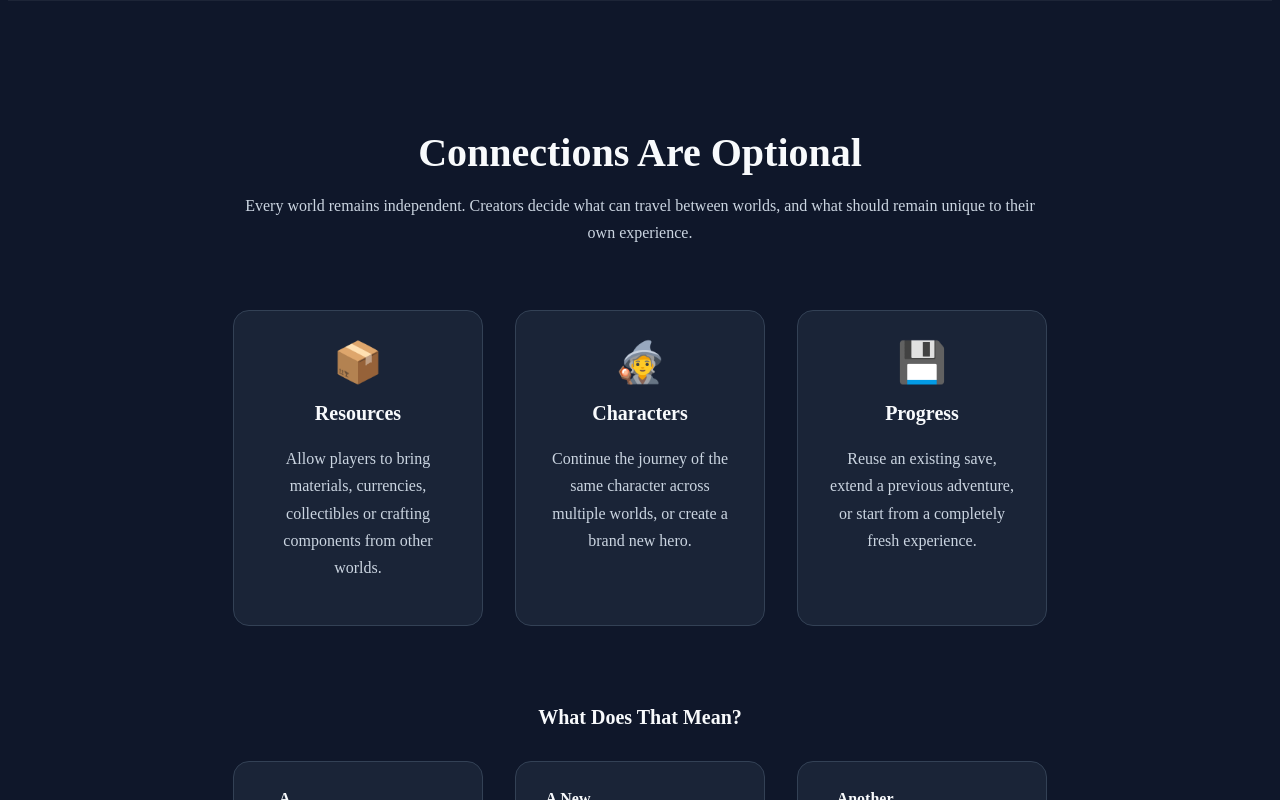
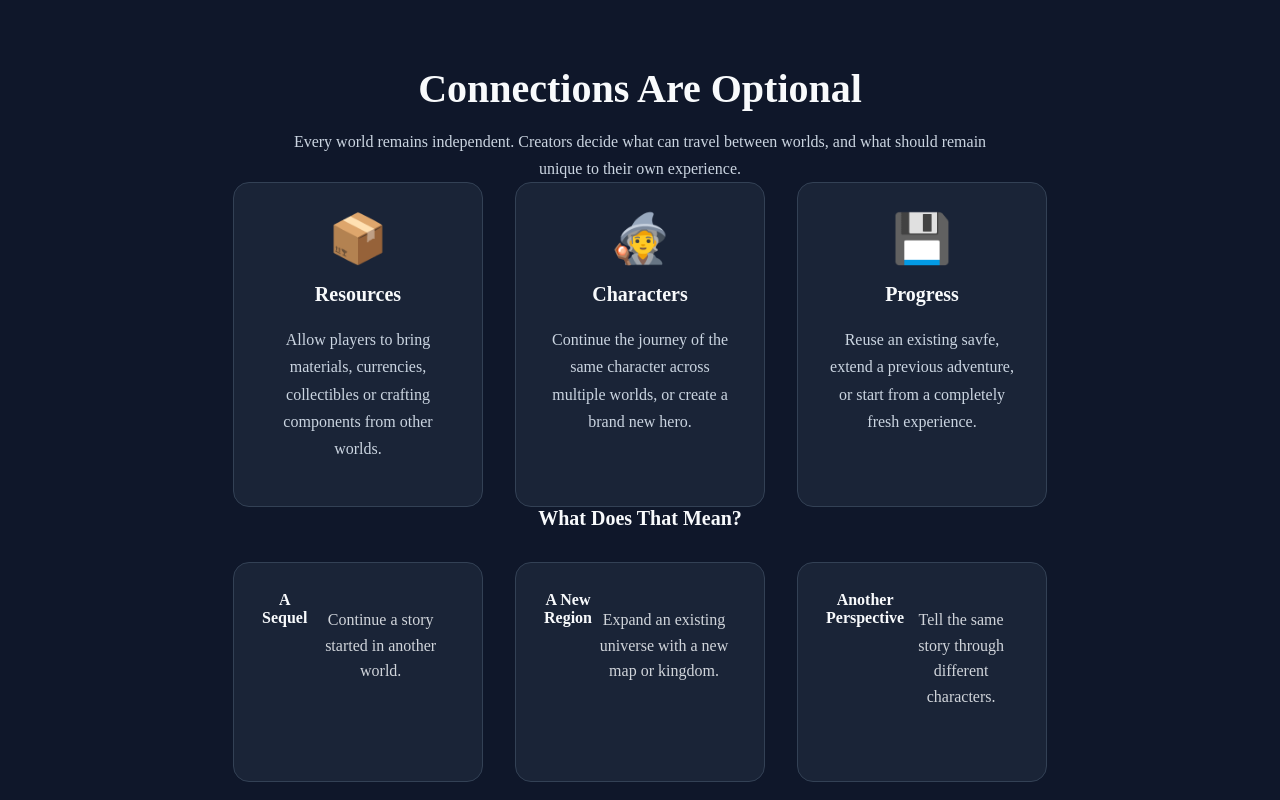
Before and after one commit to crowlas/our-connected-worlds, a React (Vite) app in the folder website/: page / in a window 1280 px wide. Shown: the part 2340-3140 px from the top of the page. Built offline with nearby package versions, Linux system fonts and the light colour scheme; a web font is replaced by a local one.

Commit message:
refacto index.css

```diff
--- a/website/src/components/homePage/Connections.tsx
+++ b/website/src/components/homePage/Connections.tsx
@@ -9,13 +9,13 @@ export default function Connections() {
         <div className="connections text-center">
           <h2>Connections Are Optional</h2>
 
-          <p className="connections-description">
+          <p className="content-narrow">
             Every world remains independent. Creators decide what can travel
             between worlds, and what should remain unique to their own
             experience.
           </p>
 
-          <div className="connections-cards">
+          <div className="card-row">
             <ConnectionCard
               icon="📦"
               title="Resources"
@@ -31,14 +31,14 @@ export default function Connections() {
             <ConnectionCard
               icon="💾"
               title="Progress"
-              description="Reuse an existing save, extend a previous adventure, or start from a completely fresh experience."
+              description="Reuse an existing savfe, extend a previous adventure, or start from a completely fresh experience."
             />
           </div>
 
           <div className="connections-examples">
             <h3>What Does That Mean?</h3>
 
-            <div className="connections-example-cards">
+            <div className="card-row">
               <ExampleCard
                 title="A Sequel"
                 description="Continue a story started in another world."
@@ -76,7 +76,7 @@ function ConnectionCard({ icon, title, description }: ConnectionCardProps) {
   return (
     <Card>
       <div className="connection-card text-center">
-        <div className="connection-card-icon">{icon}</div>
+        <div className="card-icon">{icon}</div>
 
         <h3>{title}</h3>
 
--- a/website/src/components/homePage/Journey.tsx
+++ b/website/src/components/homePage/Journey.tsx
@@ -9,12 +9,12 @@ export default function Journey() {
         <div className="journey text-center">
           <h2 className="journey-title">Your Journey</h2>
 
-          <p className="journey-description">
+          <p className="content-narrow">
             Every creator begins as a traveler. Explore worlds, discover new
             ideas and resources, and shape a world of your own.
           </p>
 
-          <div className="journey-steps">
+          <div className="card-row">
             <JourneyStep
               icon="🧭"
               title="Explore"
--- a/website/src/components/homePage/JourneyStep.tsx
+++ b/website/src/components/homePage/JourneyStep.tsx
@@ -14,7 +14,7 @@ export default function JourneyStep({
   return (
     <Card>
       <div className="journey-step">
-        <div className="journey-step-icon">{icon}</div>
+        <div className="card-icon">{icon}</div>
 
         <h3>{title}</h3>
 
--- a/website/src/index.css
+++ b/website/src/index.css
@@ -81,7 +81,6 @@ p {
   background: rgba(30, 41, 59, 0.75);
 
   border: 1px solid #334155;
-
   border-radius: 1rem;
 
   padding: 1.75rem;
@@ -90,6 +89,15 @@ p {
 
   display: flex;
   justify-content: center;
+
+  transition:
+    transform 0.2s ease,
+    border-color 0.2s ease;
+}
+
+.card:hover {
+  transform: translateY(-4px);
+  border-color: #475569;
 }
 
 .card-content {
@@ -98,8 +106,17 @@ p {
   align-items: center;
 }
 
-.card:hover {
-  transform: translateY(-4px);
+.card-icon {
+  font-size: 3rem;
+  margin-bottom: 1rem;
+}
+
+.card-row {
+  display: flex;
+  justify-content: center;
+  align-items: stretch;
+  gap: 2rem;
+  flex-wrap: wrap;
 }
 
 .universe-panel {
@@ -123,14 +140,6 @@ p {
   margin: 0 auto 4rem;
 }
 
-.journey-steps {
-  display: flex;
-  justify-content: center;
-  align-items: stretch;
-  gap: 2rem;
-  flex-wrap: wrap;
-}
-
 .journey-step {
   width: 250px;
   text-align: center;
@@ -141,20 +150,6 @@ p {
   margin-bottom: 1rem;
 }
 
-.connections-description {
-  max-width: 800px;
-  margin: 0 auto 4rem;
-}
-
-.connections-cards {
-  display: flex;
-  justify-content: center;
-  gap: 2rem;
-  flex-wrap: wrap;
-
-  margin-bottom: 5rem;
-}
-
 .connections-examples {
   max-width: 1000px;
   margin: 0 auto;
@@ -162,13 +157,6 @@ p {
 
 .connections-examples h3 {
   margin-bottom: 2rem;
-}
-
-.connections-example-cards {
-  display: flex;
-  justify-content: center;
-  gap: 2rem;
-  flex-wrap: wrap;
 }
 
 .connection-card-icon {
@@ -210,11 +198,17 @@ p {
   opacity: 0.9;
 }
 
-.destination-card {
-  text-align: center;
-}
-
 .destination-icon {
   font-size: 3rem;
   margin-bottom: 1rem;
 }
+
+.content-narrow {
+  max-width: 700px;
+  margin: 0 auto;
+}
+
+.content-wide {
+  max-width: 900px;
+  margin: 0 auto;
+}
--- a/website/src/pages/TravelPage.tsx
+++ b/website/src/pages/TravelPage.tsx
@@ -53,8 +53,8 @@ function ChoosingDestinationSection() {
 
           <div className="card-row">
             <Card>
-              <div className="destination-card">
-                <div className="destination-icon">🌱</div>
+              <div className="">
+                <div className="card-icon">🌱</div>
 
                 <h3>Starter Village</h3>
 
@@ -65,8 +65,8 @@ function ChoosingDestinationSection() {
             </Card>
 
             <Card>
-              <div className="destination-card">
-                <div className="destination-icon">⚒️</div>
+              <div className="">
+                <div className="card-icon">⚒️</div>
 
                 <h3>Crafting Region</h3>
 
@@ -77,8 +77,8 @@ function ChoosingDestinationSection() {
             </Card>
 
             <Card>
-              <div className="destination-card">
-                <div className="destination-icon">🏰</div>
+              <div className="">
+                <div className="card-icon">🏰</div>
 
                 <h3>Ancient Kingdom</h3>
 
```
